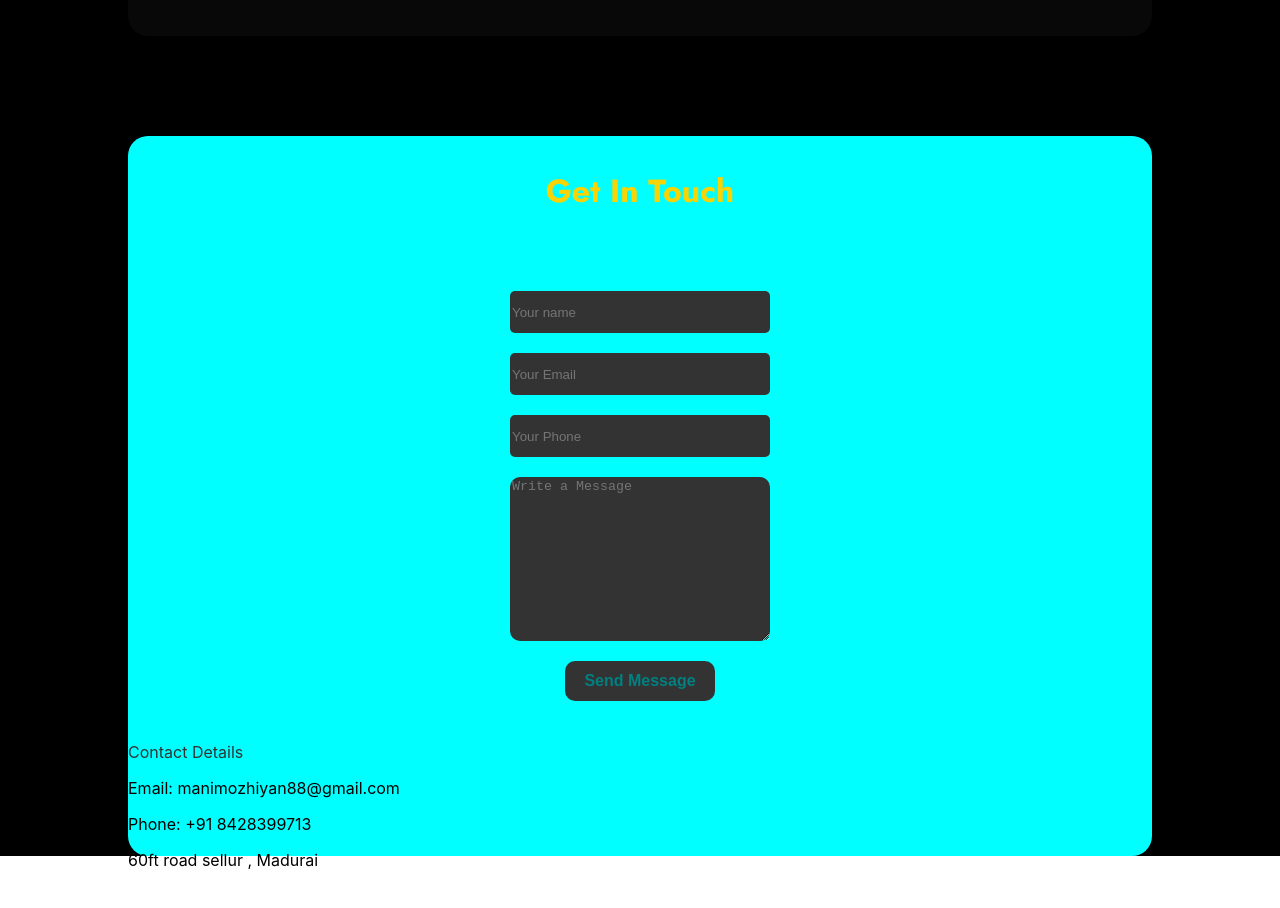
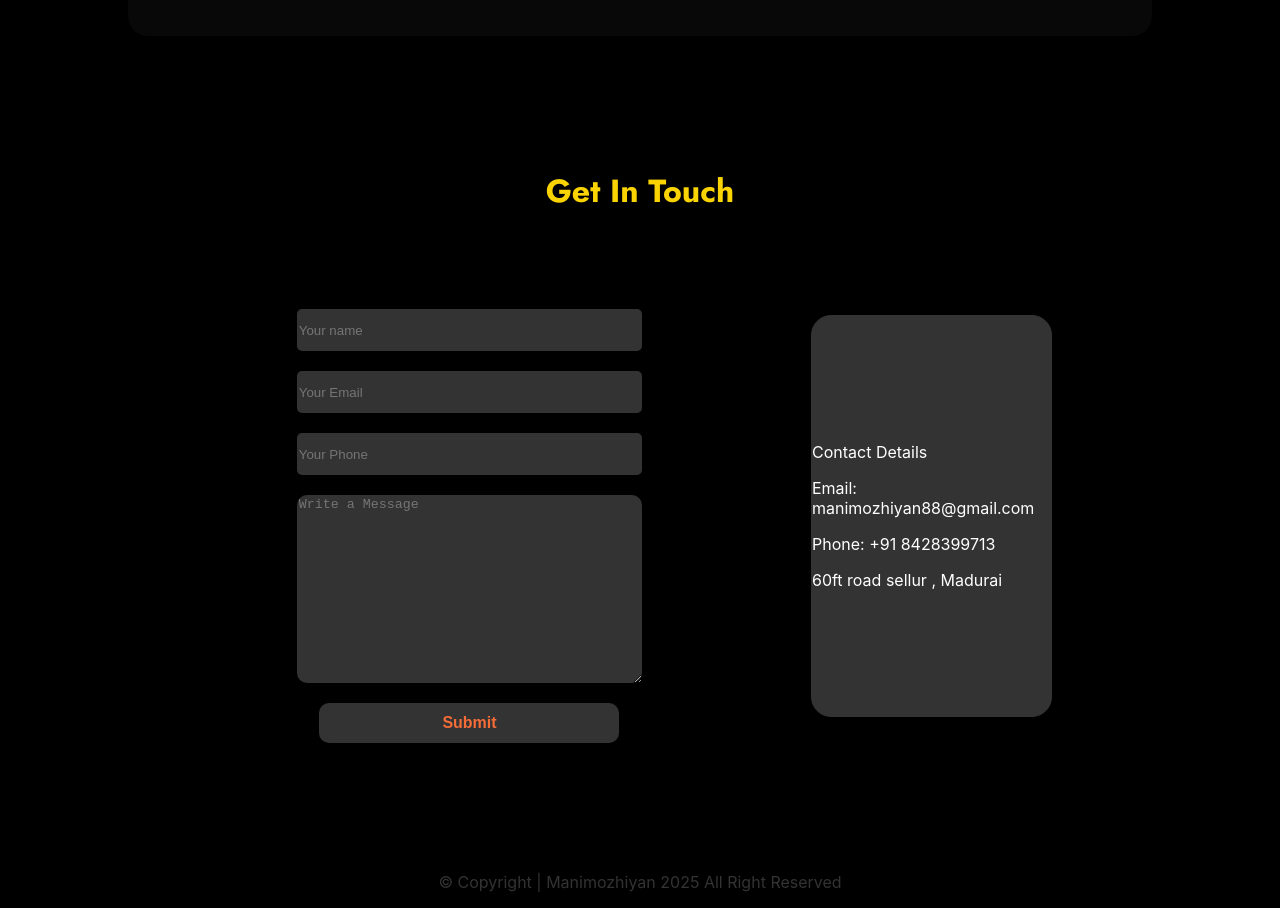
Before and after one commit to manimozhiyan23/portfolio, a React (Create React App) app in the folder frontend/: page / in a window 1280 px wide. Shown: the part 3140-4048 px from the top of the page. Before the commit the page ends 4010 px from the top, so only its background shows below. Built offline with nearby package versions, Linux system fonts and the light colour scheme; a web font is replaced by a local one.

Commit message:
contact & footer

```diff
--- a/frontend/src/pages/front.js
+++ b/frontend/src/pages/front.js
@@ -172,10 +172,11 @@ function Front(){
 
           {/* contact */}
           <div className="contact">
-            <div>
-              <div className="get-in-touch">
+             <div className="get-in-touch">
                 <p>Get In Touch</p>
               </div>
+            <div className="two-side">
+
               <div className="contact-both">
               <div className="name-email-phone">
                 <input placeholder="Your name" type="name" className="your-name"></input>
@@ -186,11 +187,11 @@ function Front(){
                 <textarea className="text-box" placeholder="Write a Message"></textarea>
               </div>
               <div>
-                <button className="contact-button">Send Message</button>
+                <button className="contact-button">Submit</button>
               </div>
               </div>
 
-              <div className="">
+              <div className="contact-details-whole">
                 <div>
                   <div className="contact-details">
                     <p>Contact Details</p>
@@ -216,6 +217,11 @@ function Front(){
           </div>
 
 
+          {/* footer for copyrights */}
+
+          <div className="footer">
+            <p>© Copyright | Manimozhiyan 2025 All Right Reserved</p>
+          </div>
 
 
 
--- a/frontend/src/styles/front.css
+++ b/frontend/src/styles/front.css
@@ -297,11 +297,17 @@
 .contact{
     width: 80%;
     height: 90vh;
-    background-color:aqua;
+    /* background-color:aqua;  */
     margin-top: 100px;
     border-radius: 20px;
 
-
+}
+.two-side{
+    margin-top: 30px;
+    display: flex;
+    align-items: center;
+    justify-content: space-between;
+    flex-direction: row;
 }
 .get-in-touch{
     font-family: "Jost", sans-serif;
@@ -315,7 +321,7 @@
 .contact-both{
     width: 100%;
     height: 60vh;
-    background-color: aqua;
+    /* background-color: aqua;   */
     display: flex;
     align-items: center;
     justify-content: center;
@@ -329,7 +335,7 @@
     flex-direction: column;
 }
 .name-email-phone input{
-    width: 25%;
+    width:50%;
     height: 5vh;
     border: none;
     border-radius: 5px;
@@ -359,8 +365,8 @@
     border: none;
     background-color: #333333;
     color: #fff;
-    width: 25%;
-    height: 20vh;
+    width: 50%;
+    height: 23vh;
 }
 .text-box input{
     width: 25%;
@@ -368,8 +374,8 @@
 .contact-button{
     border: none;
     background-color: #333333;
-    color: #008080;
-    width: 150px;
+    color: #f46c38;
+    width: 300px;
     height: 40px;
     margin-top: 20px;
     border-radius: 10px;
@@ -377,6 +383,21 @@
     font-size: medium;
 }
 .contact-details{
-    color:#333333;
-
+    color:#fff;
 }
+.contact-details-whole{
+    width: 35%;
+    height: 50vh;
+    display: flex;
+    align-items: center;
+    justify-content: center;
+    gap: 20px;
+    border: 1px solid #333333;
+    border-radius: 20px ;
+    margin-right: 100px;
+    color:#fff;
+    background-color: #333333;
+}
+.footer{
+    color: #333333;
+}
```
